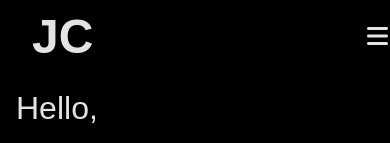
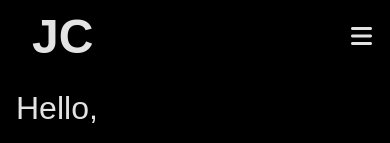
Before and after one commit to jaycee808/react-portfolio, a React (Create React App) app: page / in a window 390 px wide. Shown: the top 143 px of the page. Built offline with nearby package versions, Linux system fonts and the light colour scheme; a web font is replaced by a local one.

Commit message:
adjusted hamburger menu

```diff
--- a/src/App.js
+++ b/src/App.js
@@ -9,7 +9,7 @@ import Contact from './components/pages/Contact';
 function App() {
   return (
     <Router>
-      <div>
+      <>
         <Navbar />
         <Routes>
           <Route path="/" element={<Home />} />
@@ -17,7 +17,7 @@ function App() {
           <Route path="projects" element={<Projects />} />
           <Route path="contact" element={<Contact />} />
         </Routes>
-      </div>
+      </>
     </Router>
   );
 }
--- a/src/index.css
+++ b/src/index.css
@@ -188,12 +188,11 @@ display: inline;
 }
 
 
-@media screen and (max-width: 800px) {
+@media screen and (max-width: 600px) {
   .nav-item {
-    font-size: 4rem;
+    font-size: 2rem;
     }
   }
-
 
 .nav-toggle {
 font-size: 1.5rem;
@@ -202,6 +201,7 @@ border-color: transparent;
 cursor: pointer;
 color: #E3E3E3;
 z-index: 1;
+margin-right: 1rem;
 }
 
 /* @media only screen and (max-width: 800px) {
@@ -234,12 +234,16 @@ text-decoration: underline;
   top: 0;
   left: 0;
   height: 100vh;
-  transform: translateX(60%);
+  transform: translateX(100%);
   transition-timing-function: ease-in;
-  max-width: 480px;
-  min-width: 320px;
   background: linear-gradient(240deg, #000000, #2626F5);
-  width: 40%;
+  width: 50vw;
+}
+
+@media screen and (max-width: 800px) {
+.menu-links {
+  font-size: 10rem;
+  }
 }
 
 @media screen and (min-width: 800px) {
```
